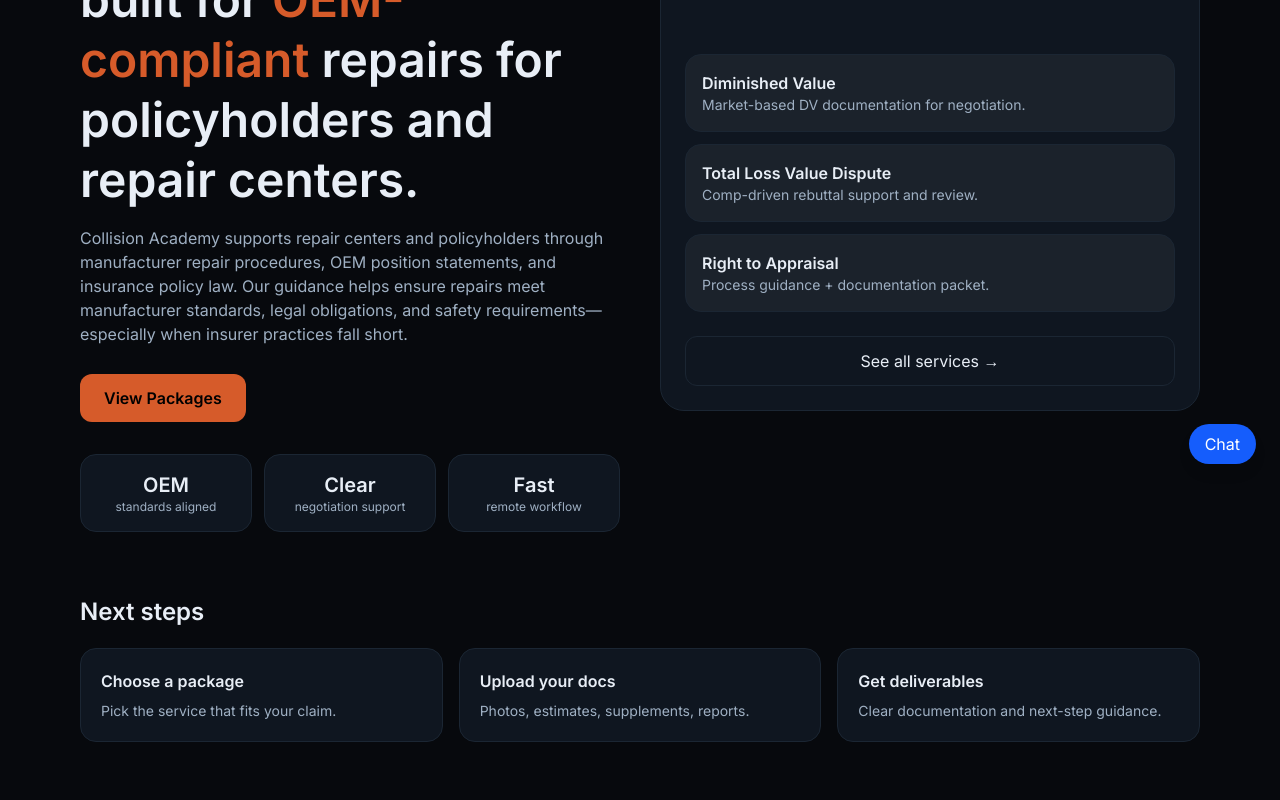
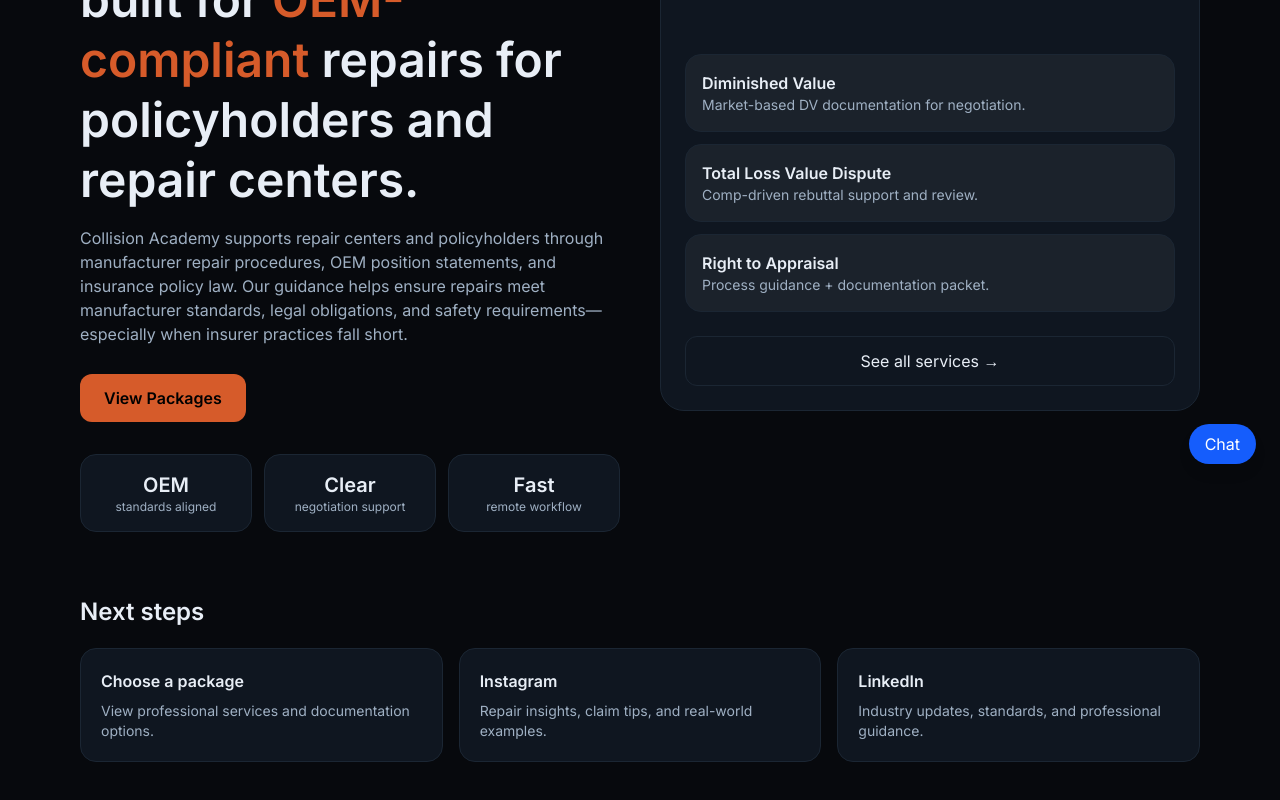
Before and after one commit to Collision-IQ/Collision-IQ, a Next.js app: page / in a window 1280 px wide. Shown: the part 312-1112 px from the top of the page. Built offline with nearby package versions, Linux system fonts and the light colour scheme.

Commit message:
Logo and layout revision

```diff
--- a/src/app/page.tsx
+++ b/src/app/page.tsx
@@ -84,7 +84,8 @@ export default function Home() {
               src="/brand/logos/logo-grey.png"
               alt="Collision Academy"
               width={140}
-              height={28}
+              height={32}
+              className="opacity-80"
               priority
             />
           </div>
@@ -126,19 +127,39 @@ export default function Home() {
       <section className="mt-16">
         <h2 className="text-2xl font-semibold">Next steps</h2>
         <div className="mt-5 grid gap-4 md:grid-cols-3">
-          {[
-            ["Choose a package", "Pick the service that fits your claim."],
-            ["Upload your docs", "Photos, estimates, supplements, reports."],
-            ["Get deliverables", "Clear documentation and next-step guidance."],
-          ].map(([t, d]) => (
-            <div
-              key={t}
-              className="rounded-2xl border border-[color:var(--border)] bg-[color:var(--card)] p-5"
-            >
-              <div className="font-semibold">{t}</div>
-              <div className="mt-2 text-sm text-[color:var(--muted)]">{d}</div>
+          {/* SERVICES */}
+          <div className="rounded-2xl border border-[color:var(--border)] bg-[color:var(--card)] p-5">
+            <div className="font-semibold">Choose a package</div>
+            <div className="mt-2 text-sm text-[color:var(--muted)]">
+              View professional services and documentation options.
             </div>
-          ))}
+          </div>
+
+          {/* INSTAGRAM */}
+          <a
+            href="https://www.instagram.com/collisionacademy"
+            target="_blank"
+            rel="noopener noreferrer"
+            className="rounded-2xl border border-[color:var(--border)] bg-[color:var(--card)] p-5 hover:bg-white/5 transition"
+          >
+            <div className="font-semibold">Instagram</div>
+            <div className="mt-2 text-sm text-[color:var(--muted)]">
+              Repair insights, claim tips, and real-world examples.
+            </div>
+          </a>
+
+          {/* LINKEDIN */}
+          <a
+            href="https://www.linkedin.com/company/collision-academy"
+            target="_blank"
+            rel="noopener noreferrer"
+            className="rounded-2xl border border-[color:var(--border)] bg-[color:var(--card)] p-5 hover:bg-white/5 transition"
+          >
+            <div className="font-semibold">LinkedIn</div>
+            <div className="mt-2 text-sm text-[color:var(--muted)]">
+              Industry updates, standards, and professional guidance.
+            </div>
+          </a>
         </div>
       </section>
     </main>
--- a/src/app/services/page.tsx
+++ b/src/app/services/page.tsx
@@ -1,22 +1,37 @@
-export default function ServicesRedirect() {
+import Link from "next/link";
+
+export default function ServicesPage() {
   return (
-    <div className="min-h-screen flex items-center justify-center">
-      <div className="text-center space-y-4">
-        <h1 className="text-xl font-semibold">
-          Collision Academy Services
-        </h1>
-        <p className="text-sm opacity-80">
-          Services are securely handled through our checkout partner.
-        </p>
+    <main className="mx-auto max-w-xl px-4 py-24 text-center">
+      <h1 className="text-2xl font-semibold">
+        Collision Academy Services
+      </h1>
+
+      <p className="mt-3 text-sm text-[color:var(--muted)]">
+        Services are securely handled through our checkout partner.
+      </p>
+
+      <div className="mt-8 flex flex-col gap-4">
         <a
           href="https://www.collision.academy/s/shop"
           target="_blank"
           rel="noopener noreferrer"
-          className="inline-block rounded px-5 py-3 bg-orange-600 text-white"
+          className="rounded-xl bg-[color:var(--accent)] px-6 py-3 font-semibold text-black hover:opacity-90"
         >
           Continue to Services
         </a>
+
+        <Link
+          href="/"
+          className="rounded-xl border border-[color:var(--border)] px-6 py-3 text-sm hover:bg-white/5"
+        >
+          ← Go back to home
+        </Link>
       </div>
-    </div>
+    </main>
   );
 }
+// This page provides information about Collision Academy's services
+// and includes a link to the external services shop. It also offers
+// navigation back to the home page. The layout is centered and styled
+// for clarity and ease of use.
```
